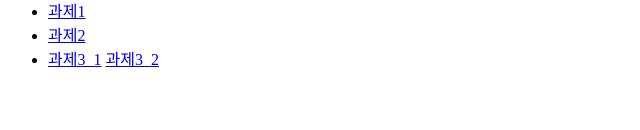
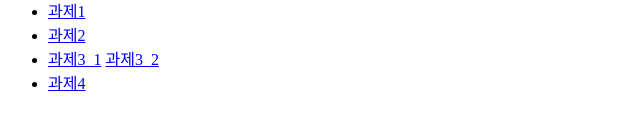
Before and after one commit to gaeun322/home, a plain HTML site: page index.html in a window 1280 px wide. Shown: the part 136-266 px from the top of the page, 0-640 px from the left. Drawn offline with Linux system fonts and the light colour scheme.

Commit message:
과제 index page, 과제4 추가

```diff
--- a/index.html
+++ b/index.html
@@ -12,6 +12,7 @@
     <li><a href="https://gaeun322.github.io/home/reports/report02.html">과제2</a></li>
     <li><a href="https://gaeun322.github.io/home/reports/report03_01.html">과제3_1</a>
     <a href="https://gaeun322.github.io/home/reports/report03_02.html">과제3_2</a></li>
+    <li><a href="https://gaeun322.github.io/home/reports/report04.html">과제4</a></li>
 </ul>
 </body>
 </html>
```
